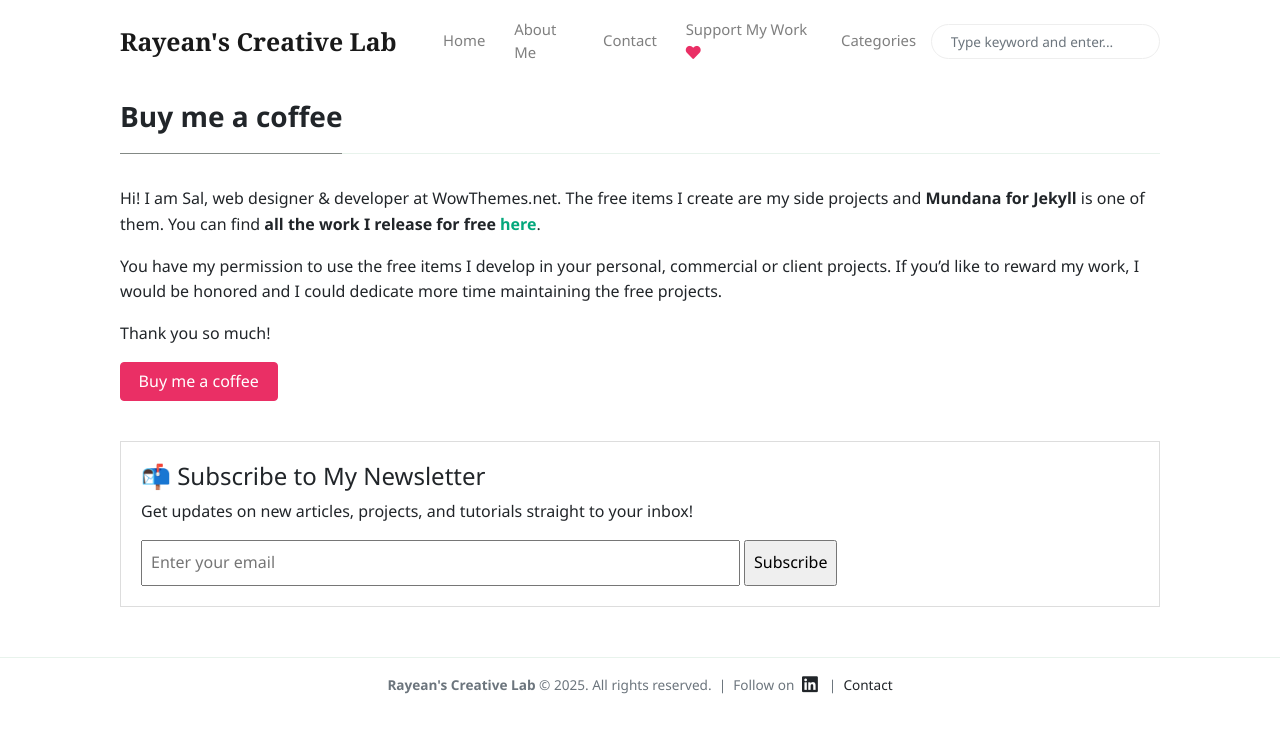
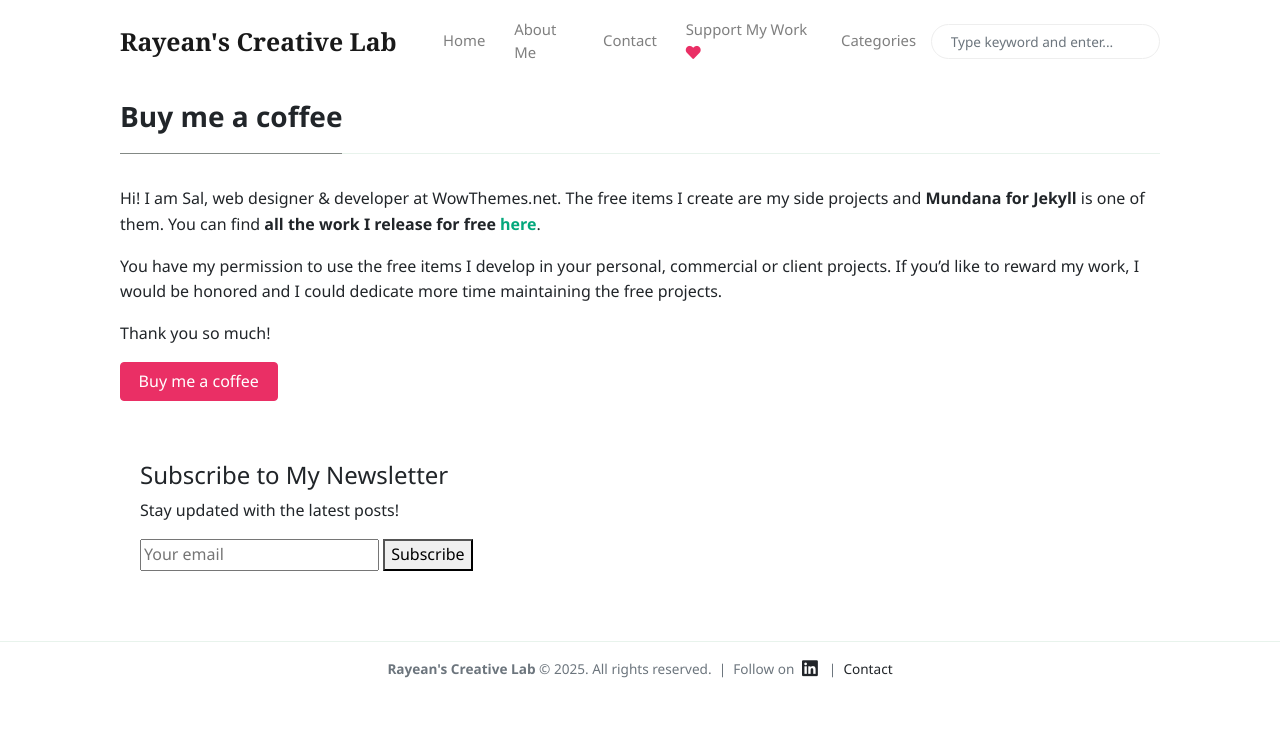
Before and after one commit to Rayean-Mahmud/rayean-mahmud.github.io, a Jekyll site: the page built from _pages/buy-me-a-coffee.md, in a window 1280 px wide. Shown: the top 733 px of the page. Built offline with Jekyll 4.4.1, drawn with Linux system fonts in a browser that asks for light colours; nearby versions of some CDN libraries.

Commit message:
Update newsletter.html

```diff
--- a/_includes/newsletter.html
+++ b/_includes/newsletter.html
@@ -1,8 +1,8 @@
-<div class="newsletter-signup" style="margin-top: 40px; padding: 20px; border: 1px solid #ddd;">
-  <h4>📬 Subscribe to My Newsletter</h4>
-  <p>Get updates on new articles, projects, and tutorials straight to your inbox!</p>
-  <form action="https://buttondown.email/api/emails/embed-subscribe/YOUR_USERNAME" method="post" target="popupwindow" onsubmit="window.open('https://buttondown.email/YOUR_USERNAME', 'popupwindow')" class="embeddable-buttondown-form">
-    <input type="email" name="email" id="bd-email" placeholder="Enter your email" required style="padding: 8px; width: 60%;">
-    <input type="submit" value="Subscribe" style="padding: 8px;">
+<div class="newsletter-signup" style="margin-top: 40px; padding: 20px; border:<div class="newsletter-signup" style="margin-top: 40px; padding: 20px; border: 1px solid #ccc;">
+  <h4>Subscribe to My Newsletter</h4>
+  <p>Stay updated with the latest posts!</p>
+  <form>
+    <input type="email" placeholder="Your email" required>
+    <button type="submit">Subscribe</button>
   </form>
 </div>
```
